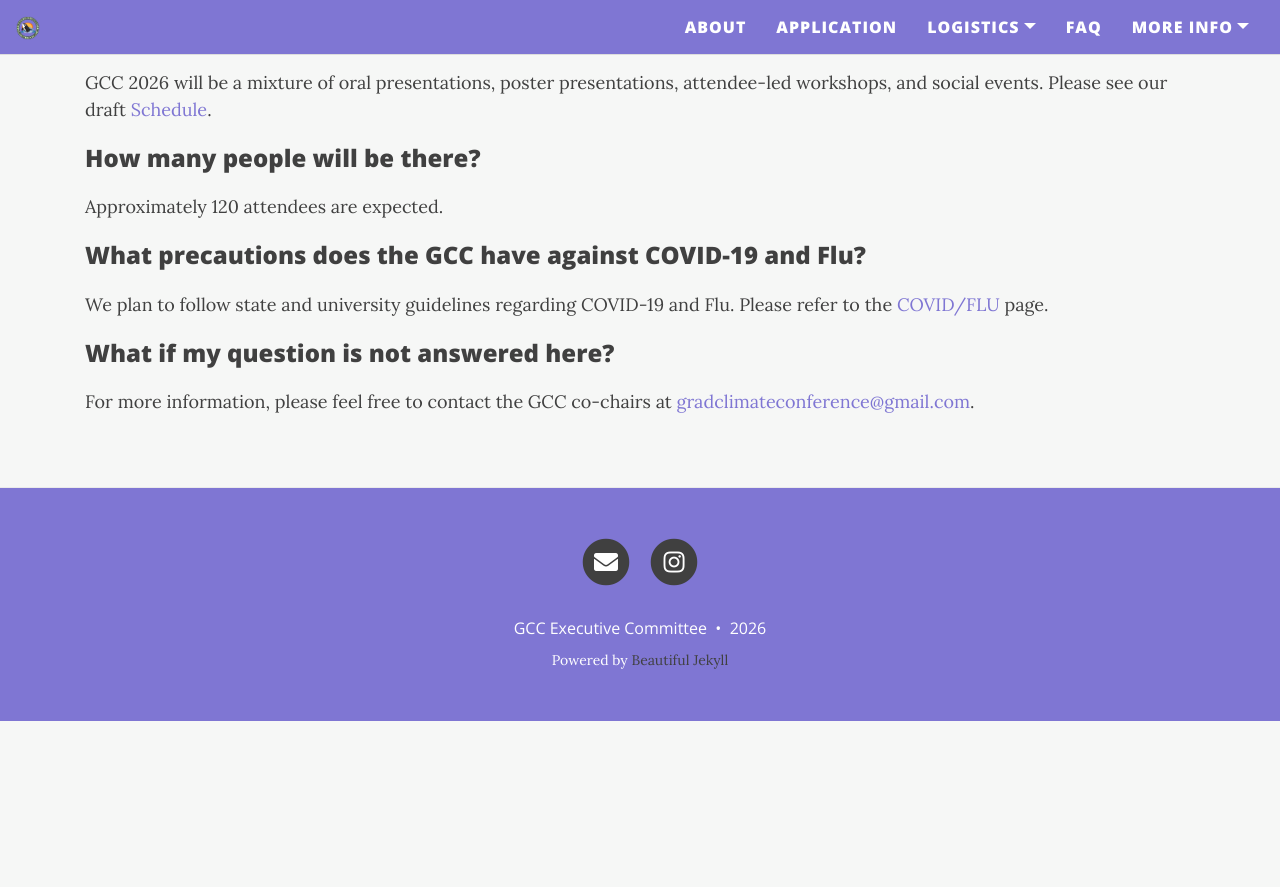
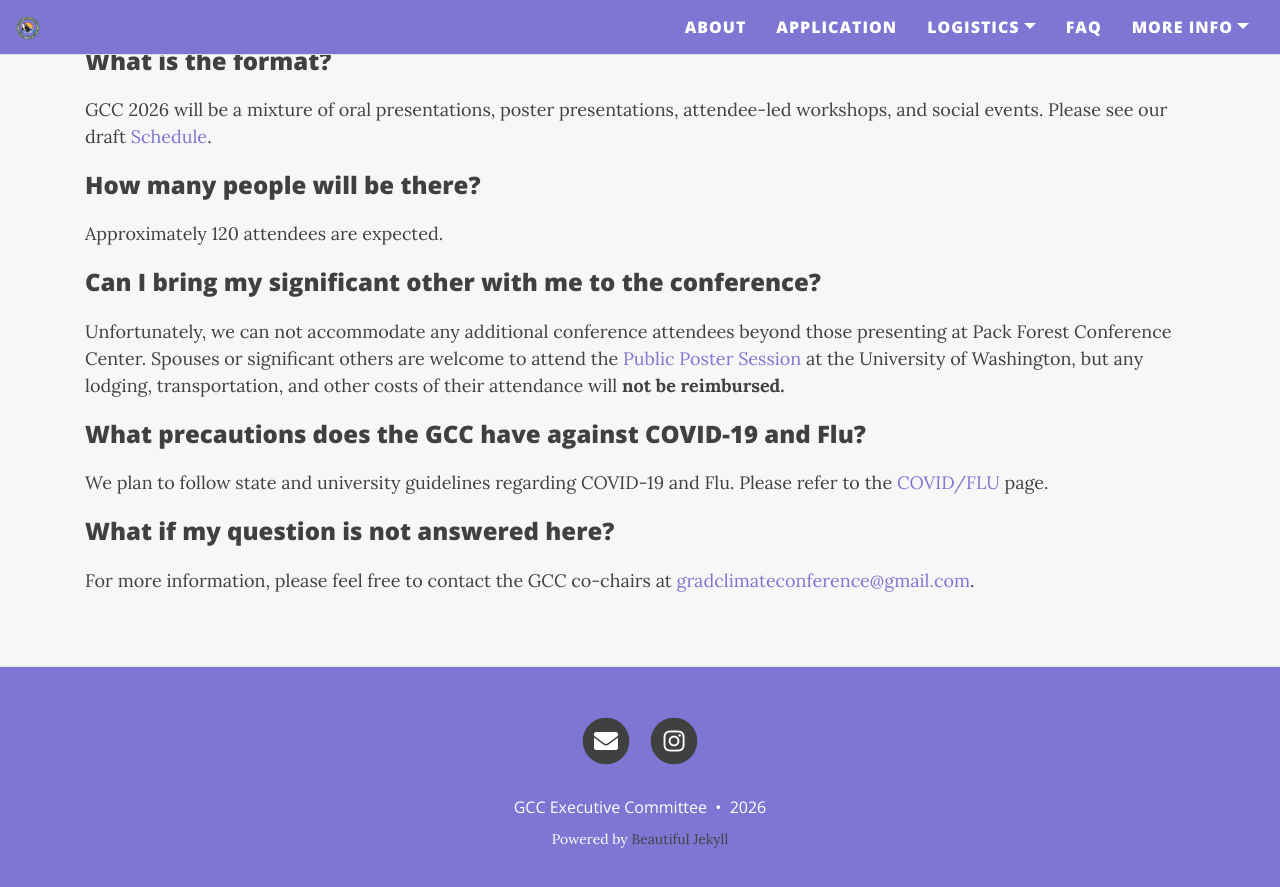
Before and after one commit to graduateclimateconference/graduateclimateconference.github.io, a Jekyll site: the page built from faq.md, in a window 1280 px wide and 900 px high, scrolled down 1798 px. Shown: the top 887 px of the window. Built offline with Jekyll 4.4.1, drawn with Linux system fonts in a browser that asks for light colours; nearby versions of some CDN libraries; before the commit the page ends 2519 px from its top, so only the background shows below that; some of the changed text lies outside the part shown.

Commit message:
Update faq.md

```diff
--- a/faq.md
+++ b/faq.md
@@ -20,6 +20,7 @@ cover-img: "/assets/img/packforest.jpeg"
 - __Attending the Conference__
     - [What is the format?](#what-is-the-format)
     - [How many people will be there?](#how-many-people-will-be-there)
+    - [Can I bring my significant other with me to the conference?](#can-i-bring-my-significant-other-with-me-to-the-conference)
     <!-- - [What are the Sunday activities?](#what-are-the-sunday-activities) -->
     - [What precautions does the GCC have against COVID-19 and Flu?](#what-precautions-does-the-gcc-have-against-covid-19-and-flu)
 - __More__
@@ -70,6 +71,10 @@ Approximately 120 attendees are expected.
 
 It is a GCC tradition to have optional recreation activities on Sunday afternoon. Refer to the [Logistics](https://graduateclimateconference.github.io/logistics/) page later for more information about specific activities offered at GCC 2025. -->
 
+### Can I bring my significant other with me to the conference?
+
+Unfortunately, we can not accommodate any additional conference attendees beyond those presenting at Pack Forest Conference Center. Spouses or significant others are welcome to attend the [Public Poster Session](https://graduateclimateconference.github.io/logistics/) at the University of Washington, but any lodging, transportation, and other costs of their attendance will __not be reimbursed.__
+
 ### What precautions does the GCC have against COVID-19 and Flu?
 
 We plan to follow state and university guidelines regarding COVID-19 and Flu. Please refer to the [COVID/FLU](https://graduateclimateconference.github.io/covid/) page.
```
